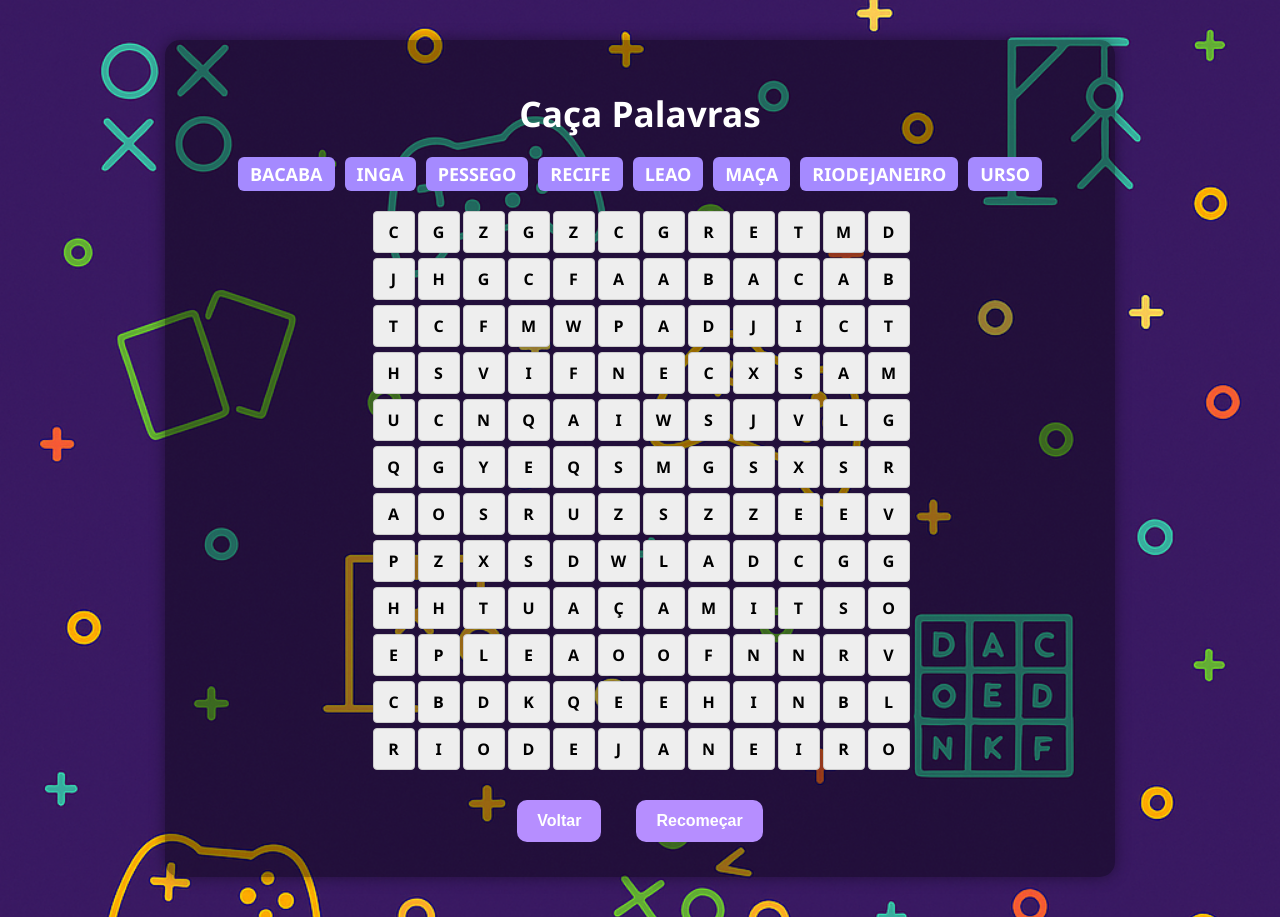
After one commit to marcelledssantos/CtrlPlusFun, a Flask app: page /caca in a window 1280 px wide. The commit adds this page. Run offline with Flask 3, Linux system fonts and the light colour scheme.

Commit message:
adicionado o jogo de caça palavras e atualização dos botões

```diff
--- a/app/__init__.py
+++ b/app/__init__.py
@@ -3,6 +3,7 @@ from app.views.hub_view import bp_hub
 from app.views.velha_view import bp_velha
 from app.views.forca_view import bp_forca
 from app.views.memoria_view import bp_memoria
+from app.views.caca_view import bp_caca
 
 
 def create_app():
@@ -13,5 +14,6 @@ def create_app():
     app.register_blueprint(bp_velha)
     app.register_blueprint(bp_forca)
     app.register_blueprint(bp_memoria)
+    app.register_blueprint(bp_caca)
 
     return app
--- /dev/null
+++ b/app/static/css/caca.css
@@ -0,0 +1,124 @@
+body {
+    background: url('/static/images/bg-games.png') no-repeat center center fixed;
+    background-size: cover;
+    font-family: 'Segoe UI', sans-serif;
+    margin: 0;
+    padding: 0;
+    color: white;
+}
+
+.container {
+    max-width: 900px;
+    margin: 40px auto;
+    background: rgba(0, 0, 0, 0.4);
+    border-radius: 15px;
+    padding: 25px;
+    text-align: center;
+    box-shadow: 0 0 15px rgba(0, 0, 0, 0.4);
+}
+
+h1 {
+    font-size: 2.2em;
+    margin-bottom: 20px;
+}
+
+.lista-palavras {
+    display: flex;
+    flex-wrap: wrap;
+    justify-content: center;
+    gap: 10px;
+    margin-bottom: 20px;
+}
+
+.palavra-item {
+    background: #a58aff;
+    padding: 5px 12px;
+    border-radius: 6px;
+    font-weight: bold;
+    font-size: 18px;
+    display: inline-block;
+}
+
+.grade {
+    display: grid;
+    grid-template-columns: repeat(12, 40px);
+    justify-content: center;
+    gap: 5px;
+    margin: 20px auto;
+}
+
+.celula {
+    width: 40px;
+    height: 40px;
+    background: #eee;
+    color: black;
+    font-weight: bold;
+    display: flex;
+    align-items: center;
+    justify-content: center;
+    border-radius: 4px;
+    border: 1px solid #ccc;
+    cursor: pointer;
+    user-select: none;
+    transition: 0.3s;
+}
+
+.celula.selecionada {
+    background-color: lightblue;
+}
+
+.celula.encontrada {
+    background-color: lightgreen;
+}
+
+.botoes {
+    margin-top: 20px;
+    display: flex;
+    justify-content: center;
+    gap: 15px;
+}
+
+.btn {
+    background-color: #b68eff;
+    border: none;
+    text-decoration: none;
+    padding: 12px 20px;
+    margin: 10px;
+    border-radius: 10px;
+    font-size: 16px;
+    font-weight: bold;
+    color: #fff;
+    cursor: pointer;
+    transition: background 0.2s;
+}
+
+.btn:hover {
+    background-color: #9e6bff;
+}
+
+.btn:focus-visible {
+    outline: 2px solid #fff;
+    outline-offset: 4px;
+}
+
+#mensagem-vitoria {
+    margin-top: 20px;
+    font-size: 22px;
+    font-weight: bold;
+    color: #00cc66;
+    display: none;
+    text-align: center;
+    animation: fadeIn 0.6s ease-in-out;
+}
+
+@keyframes fadeIn {
+    from {
+        opacity: 0;
+        transform: scale(0.9);
+    }
+
+    to {
+        opacity: 1;
+        transform: scale(1);
+    }
+}
--- /dev/null
+++ b/app/static/js/caca.js
@@ -0,0 +1,199 @@
+const tamanho = 12;
+let letras = [];
+let palavrasData = [];
+let selecionadas = [];
+let palavrasEncontradas = new Set();
+let DEBUG = false;
+let inicioSelecao = null;
+
+const PALAVRAS = [
+  "CACHORRO", "ELEFANTE", "GIRAFA", "TIGRE", "URSO", "MACACO", "PATO", "SAPO", "RATO", "LEAO", "ZEBRA", "COBRA",
+  "FADA", "BOLA", "LIVRO", "CASA", "DADO", "FOLHA", "JOGO", "PEIXE", "BANANA", "TOMATE", "MORANGO", "CENOURA",
+  "ABACAXI", "LIMAO", "MELANCIA", "PERA", "UVA", "GOIABA", "MANGA", "KIWI", "AMEIXA", "FIGO", "CAJU", "COCO", "PESSEGO",
+  "BATATA", "ALFACE", "BROCOLIS", "ESPINAFRE", "ALHO", "CEBOLA", "PIMENTA", "SAL", "AZEITE", "OLEO", "VINAGRE", "ARROZ",
+  "FEIJAO", "CARNE", "FRANGO", "OVO", "LEITE", "QUEIJO", "IOGURTE", "MANTEIGA", "CREME", "SORVETE", "BOLO", "BISCOITO",
+  "PUDIM", "GELATINA", "FRUTA", "MAÇA", "LARANJA", "MELAO", "TAMARINDO", "JABUTICABA", "ACEROLA", "GRAVIOLA", "PITANGA",
+  "SERIGUELA", "CUPUACU", "BACABA", "BURITI", "TUCUMA", "ARATICUM", "JENIPAPO", "MURICI", "CABELUDINHA", "CAMBUCI",
+  "GUARANA", "MARACUJA", "SAPOTI", "UMBU", "INGA", "TAPEREBA", "MORINGA", "JILÓ", "QUIABO", "ABOBORA", "CHUCHU", "ERVILHA",
+  "SAOPAULO", "RIODEJANEIRO", "BRASILIA", "SALVADOR", "FORTALEZA", "BELOHORIZONTE", "MANAUS", "CURITIBA", "RECIFE", "GOIANIA",
+  "PORTOALEGRE", "BELEM", "CAMPINAS", "SAOLUIS", "NATAL", "TERESINA", "SAOJOSE", "JOAOPESSOA", "SANTOS", "CUIABA", "ARACAJU",
+  "FLORIANOPOLIS", "VITORIA", "LONDRINA", "RIBEIRAOPRETO", "MARINGA", "JUNDIAI", "CAXIAS", "PETROLINA", "SOROCABA", "JOINVILLE"
+];
+
+function direcoesPossiveis() {
+  return [
+    [0, 1],
+    [0, -1],
+    [1, 0],
+    [-1, 0],
+    [1, 1],
+    [-1, -1],
+    [1, -1],
+    [-1, 1],
+  ];
+}
+
+function encaixarPalavra(tabuleiro, palavra) {
+  const direcoes = direcoesPossiveis();
+  for (let tent = 0; tent < 100; tent++) {
+    const dir = direcoes[Math.floor(Math.random() * direcoes.length)];
+    const maxLinha = dir[0] === 0 ? tamanho : tamanho - (dir[0] * (palavra.length - 1));
+    const maxCol = dir[1] === 0 ? tamanho : tamanho - (dir[1] * (palavra.length - 1));
+    const linha = Math.floor(Math.random() * maxLinha);
+    const coluna = Math.floor(Math.random() * maxCol);
+    let posicoes = [];
+    let pode = true;
+    for (let i = 0; i < palavra.length; i++) {
+      const l = linha + dir[0] * i;
+      const c = coluna + dir[1] * i;
+      if (l < 0 || l >= tamanho || c < 0 || c >= tamanho || tabuleiro[l][c]) {
+        pode = false;
+        break;
+      }
+      posicoes.push([l, c]);
+    }
+    if (pode) {
+      for (let i = 0; i < palavra.length; i++) {
+        const l = linha + dir[0] * i;
+        const c = coluna + dir[1] * i;
+        tabuleiro[l][c] = palavra[i];
+      }
+      return posicoes;
+    }
+  }
+  return null;
+}
+
+async function carregarPalavras() {
+  const palavrasSorteadas = PALAVRAS.sort(() => Math.random() - 0.5).slice(0, 8);
+  let tabuleiro = Array.from({ length: tamanho }, () => Array(tamanho).fill(""));
+  let palavrasComPosicoes = [];
+  for (const palavra of palavrasSorteadas) {
+    const posicoes = encaixarPalavra(tabuleiro, palavra);
+    if (posicoes) {
+      palavrasComPosicoes.push({ palavra, posicoes });
+    }
+  }
+  letras = tabuleiro;
+  return palavrasComPosicoes;
+}
+
+function gerarLetraAleatoria() {
+  const alfabeto = "ABCDEFGHIJKLMNOPQRSTUVWXYZ";
+  return alfabeto[Math.floor(Math.random() * alfabeto.length)];
+}
+
+function inicializarGrade() {
+  for (let i = 0; i < tamanho; i++) {
+    for (let j = 0; j < tamanho; j++) {
+      if (!letras[i][j]) letras[i][j] = gerarLetraAleatoria();
+    }
+  }
+}
+
+function renderizarGrade() {
+  const grade = document.getElementById("grade");
+  grade.innerHTML = "";
+  for (let i = 0; i < tamanho; i++) {
+    for (let j = 0; j < tamanho; j++) {
+      const celula = document.createElement("div");
+      celula.className = "celula";
+      celula.textContent = letras[i][j];
+      celula.dataset.linha = i;
+      celula.dataset.coluna = j;
+      celula.onclick = () => {
+        const linha = +celula.dataset.linha;
+        const coluna = +celula.dataset.coluna;
+        if (!inicioSelecao) {
+          inicioSelecao = [linha, coluna];
+          selecionadas = [[linha, coluna]];
+          document.querySelectorAll('.selecionada').forEach(c => c.classList.remove('selecionada'));
+          celula.classList.add('selecionada');
+        } else {
+          const fim = [linha, coluna];
+          selecionadas = getCaminho(inicioSelecao, fim);
+          document.querySelectorAll('.selecionada').forEach(c => c.classList.remove('selecionada'));
+          selecionadas.forEach(([li, co]) => {
+            const c = document.querySelector(`[data-linha='${li}'][data-coluna='${co}']`);
+            if (c) c.classList.add('selecionada');
+          });
+          verificarSelecao();
+          inicioSelecao = null;
+        }
+      };
+      grade.appendChild(celula);
+    }
+  }
+}
+
+function getCaminho(inicio, fim) {
+  const [li, ci] = inicio;
+  const [lf, cf] = fim;
+  const dl = Math.sign(lf - li);
+  const dc = Math.sign(cf - ci);
+  const tam = Math.max(Math.abs(lf - li), Math.abs(cf - ci));
+  let caminho = [];
+  for (let k = 0; k <= tam; k++) {
+    const l = li + dl * k;
+    const c = ci + dc * k;
+    if (l < 0 || l >= tamanho || c < 0 || c >= tamanho) break;
+    caminho.push([l, c]);
+  }
+  return caminho;
+}
+
+function renderizarPalavras() {
+  const lista = document.getElementById("palavras");
+  lista.innerHTML = "";
+  palavrasData.forEach(({ palavra }) => {
+    const span = document.createElement("span");
+    span.className = "palavra-item";
+    span.textContent = palavra;
+    span.id = `palavra-${palavra}`;
+    lista.appendChild(span);
+  });
+}
+
+function verificarSelecao() {
+  const selStr = JSON.stringify(selecionadas);
+  for (const { palavra, posicoes } of palavrasData) {
+    const normal = JSON.stringify(posicoes);
+    const inversa = JSON.stringify([...posicoes].reverse());
+    if ((selStr === normal || selStr === inversa) && !palavrasEncontradas.has(palavra)) {
+      palavrasEncontradas.add(palavra);
+      posicoes.forEach(([i, j]) => {
+        const celula = document.querySelector(`[data-linha='${i}'][data-coluna='${j}']`);
+        if (celula) celula.classList.add("encontrada");
+      });
+      const item = document.getElementById(`palavra-${palavra}`);
+      if (item) item.style.textDecoration = "line-through";
+      if (palavrasEncontradas.size === palavrasData.length) {
+        const mensagem = document.getElementById("mensagem-vitoria");
+        if (mensagem) mensagem.style.display = "block";
+      }
+      selecionadas = [];
+      document.querySelectorAll(".selecionada").forEach(c => c.classList.remove("selecionada"));
+      return;
+    }
+  }
+  if (selecionadas.length > 12) {
+    selecionadas = [];
+    document.querySelectorAll(".selecionada").forEach(c => c.classList.remove("selecionada"));
+  }
+}
+
+document.addEventListener("DOMContentLoaded", async () => {
+  palavrasData = await carregarPalavras();
+  inicializarGrade();
+  renderizarGrade();
+  renderizarPalavras();
+  document.getElementById("btn-recomecar").addEventListener("click", async () => {
+    document.getElementById("mensagem-vitoria").style.display = "none";
+    palavrasEncontradas.clear();
+    palavrasData = await carregarPalavras();
+    inicializarGrade();
+    renderizarGrade();
+    renderizarPalavras();
+    selecionadas = [];
+  });
+});
--- /dev/null
+++ b/app/templates/caca.html
@@ -0,0 +1,23 @@
+<!DOCTYPE html>
+<html lang="pt-br">
+<head>
+  <meta charset="UTF-8">
+  <title>Caça Palavras</title>
+  <link rel="stylesheet" href="{{ url_for('static', filename='css/caca.css') }}">
+</head>
+<body>
+  <div class="container">
+    <h1>Caça Palavras</h1>
+    <div id="palavras" class="lista-palavras"></div>
+    <div id="grade" class="grade"></div>
+    <div id="mensagem-vitoria">
+      Você ganhou, parabéns!
+    </div>
+    <div class="botoes">
+      <button onclick="window.location.href='/'" class="btn">Voltar</button>
+      <button onclick="location.reload()" class="btn">Recomeçar</button>
+    </div>
+  </div>
+  <script src="{{ url_for('static', filename='js/caca.js') }}"></script>
+</body>
+</html>
--- a/app/templates/index.html
+++ b/app/templates/index.html
@@ -15,7 +15,7 @@
         <div class="card">
           <img src="/static/images/caca palavras.png" alt="Caça-palavras" />
           <h3>Caça-palavras</h3>
-          <a href="/caca-palavras" class="btn">Jogar</a>
+          <a href="/caca" class="btn">Jogar</a>
         </div>
         <div class="card">
           <img src="/static/images/memoria.png" alt="Jogo da Memória" />
--- /dev/null
+++ b/app/views/caca_view.py
@@ -0,0 +1,7 @@
+from flask import Blueprint, render_template
+
+bp_caca = Blueprint('caca', __name__)
+
+@bp_caca.route("/caca")
+def pagina_caca():
+    return render_template("caca.html")
--- a/app/views/hub_view.py
+++ b/app/views/hub_view.py
@@ -1,5 +1,3 @@
-# app/views/hub_view.py
-
 from flask import Blueprint, render_template
 
 bp_hub = Blueprint('hub', __name__)
```
Also changed, not shown: app/static/css/velha.css (+17 -6 lines).
